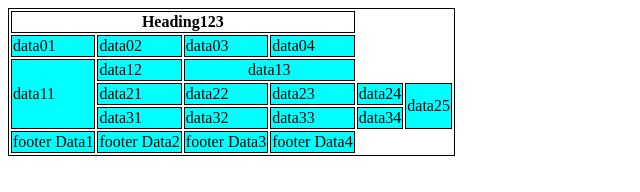
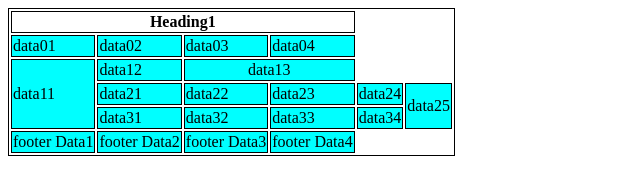
Before and after one commit to boneycanute01/Example-1, a plain HTML site: page test.html in a window 1280 px wide. Shown: the full height of the page, 0-640 px from the left. Drawn offline with Linux system fonts and the light colour scheme.

Commit message:
Update test.html

```diff
--- a/test.html
+++ b/test.html
@@ -20,7 +20,7 @@
    <table>
     <thead>
         <tr>
-            <th colspan="4">Heading123</th>
+            <th colspan="4">Heading1</th>
         </tr>
     </thead>
     <tbody>
```
